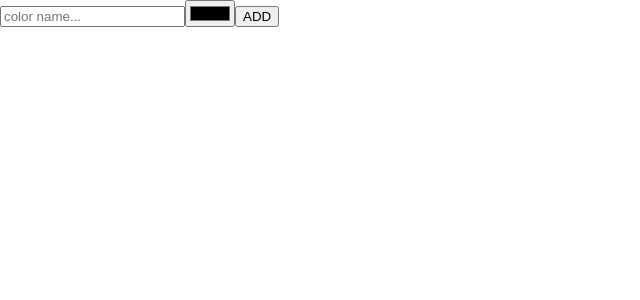
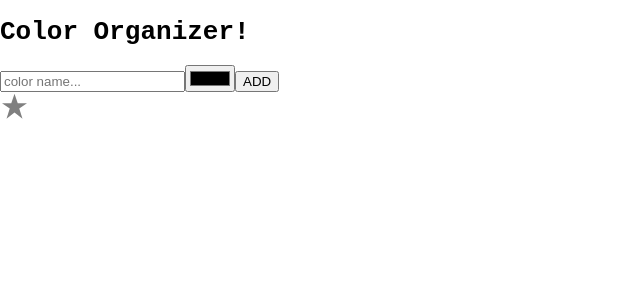
Before and after one commit to pmatsinopoulos/react-color-organizer, a React (Create React App) app: page / in a window 1280 px wide. Shown: the top 300 px of the page, without its empty margins (0-640 px from the left). Built offline with nearby package versions, Linux system fonts and the light colour scheme.

Commit message:
The Star component has been added.

```diff
--- a/public/index.html
+++ b/public/index.html
@@ -25,6 +25,7 @@
     <noscript>
       You need to enable JavaScript to run this app.
     </noscript>
+    <h1>Color Organizer!</h1>
     <div id="root"></div>
     <!--
       This HTML file is a template.
--- a/src/App.css
+++ b/src/App.css
@@ -26,3 +26,28 @@
   from { transform: rotate(0deg); }
   to { transform: rotate(360deg); }
 }
+
+.star {
+  cursor: pointer;
+  height: 25px;
+  width: 25px;
+  margin: 2px;
+  float: left;
+  background-color: grey;
+  clip-path: polygon(
+    50% 0%,
+    63% 38%,
+    100% 38%,
+    69% 59%,
+    82% 100%,
+    50% 75%,
+    18% 100%,
+    31% 59%,
+    0% 38%,
+    37% 38%
+  );
+}
+
+.star.selected {
+  background-color: red;
+}
--- a/src/App.js
+++ b/src/App.js
@@ -1,5 +1,6 @@
 import React, {Component} from 'react';
 import {AddColorForm} from "./AddColorForm";
+import {Star} from './Star';
 
 class App extends Component {
   // How can our App component have access to the values of the input controls of the form?
@@ -11,7 +12,10 @@ class App extends Component {
   }
   render() {
     return(
-      <AddColorForm onNewColor={this.newColor}/>
+      <div>
+        <AddColorForm onNewColor={this.newColor}/>
+        <Star />
+      </div>
     )
   }
 }
--- /dev/null
+++ b/src/Star.js
@@ -0,0 +1,16 @@
+import React from 'react';
+import {PropTypes} from 'prop-types';
+
+const Star = ({selected = false, onClick = f => f}) => {
+  return(
+    <div className={`star ${selected ? 'selected' : ''}`} onClick={onClick}>
+    </div>
+  );
+};
+
+Star.propTypes = {
+  selected: PropTypes.bool,
+  onClick: PropTypes.func
+};
+
+export {Star};
--- a/src/index.css
+++ b/src/index.css
@@ -1,5 +1,5 @@
 body {
   margin: 0;
   padding: 0;
-  font-family: sans-serif;
+  font-family: monospace;
 }
--- a/src/index.js
+++ b/src/index.js
@@ -1,6 +1,7 @@
 import React from 'react';
 import ReactDOM from 'react-dom';
 import './index.css';
+import './App.css';
 import App from './App';
 import registerServiceWorker from './registerServiceWorker';
 
```
